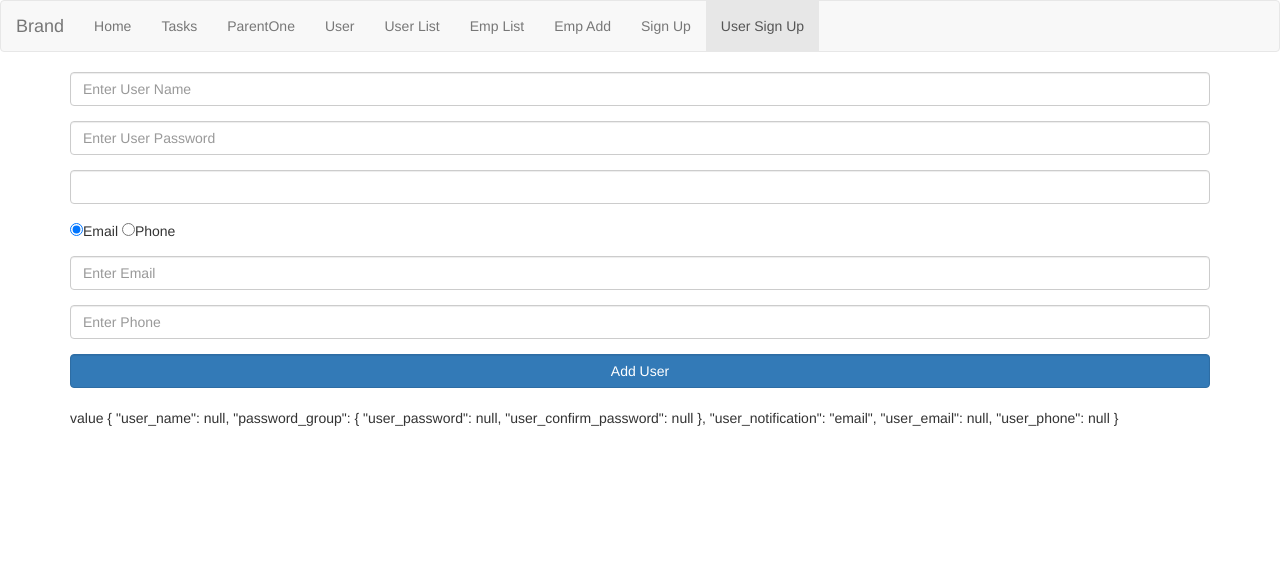
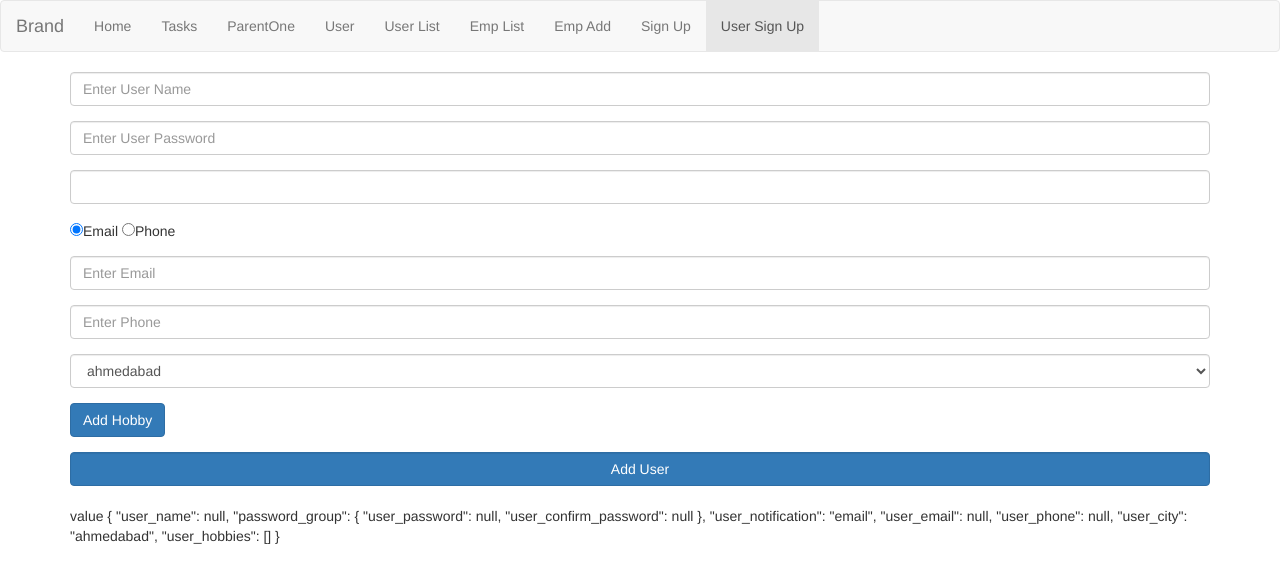
Before and after one commit to jinalshah999/amnexDemoAngular, an Angular app in the folder secondapp/: page /usersignup in a window 1280 px wide. Shown: the top 582 px of the page. Built offline with nearby package versions, Linux system fonts and the light colour scheme.

Commit message:
added control runtime

```diff
--- a/secondapp/src/app/signup/signup.component.ts
+++ b/secondapp/src/app/signup/signup.component.ts
@@ -37,6 +37,7 @@ export class SignupComponent implements OnInit {
       user_city: new FormControl("Ahmedabad", [Validators.required]),
       user_notification: new FormControl("email")
     });
+
 
     this.signupForm
       .get("user_notification")
--- a/secondapp/src/app/user-signup/user-signup.component.html
+++ b/secondapp/src/app/user-signup/user-signup.component.html
@@ -36,6 +36,19 @@
       <label class="alert alert-danger" *ngIf="user_signup.get('user_phone').hasError('required') && !user_signup.get('user_phone').pristine  "  >Phone is reuired</label>
 
     </div>
+    <div class="form-group">
+      <select class="form-control" formControlName="user_city" >
+        <option value="-1" >Select City</option>
+        <option *ngFor="let item of cities" [value]="item"  >{{item}}</option>
+      </select>
+    </div>
+    <div class="form-group">
+      <button type="button" class="btn btn-primary" (click)="onAddHobbyClick()"  >Add Hobby</button>
+      <div formArrayName="user_hobbies" *ngFor="let item of getHobbies();let i=index;"  class="form-group">
+        <input class="form-control"  [formControlName]="i">
+        <button (click)="onHobbyRemove(i)" class="btn btn-danger" >Delete</button>
+      </div>
+    </div>
     <button type="submit" class="form-control btn btn-primary">Add User</button>
   </form>
   <br>value {{user_signup.value |json }}
--- a/secondapp/src/app/user-signup/user-signup.component.ts
+++ b/secondapp/src/app/user-signup/user-signup.component.ts
@@ -3,7 +3,8 @@ import {
   FormGroup,
   FormControl,
   Validators,
-  AbstractControl
+  AbstractControl,
+  FormArray
 } from "@angular/forms";
 
 @Component({
@@ -15,6 +16,7 @@ export class UserSignupComponent implements OnInit {
   user_signup: FormGroup;
   constructor() {}
   invalidNames: string[] = ["jinal", "shah"];
+  cities: string[] = ["ahmedabad", "surat", "baroda"];
   ngOnInit() {
     this.user_signup = new FormGroup({
       user_name: new FormControl(null, [
@@ -34,16 +36,27 @@ export class UserSignupComponent implements OnInit {
         Validators.required,
         Validators.email
       ]),
-      user_phone: new FormControl(null)
+      user_phone: new FormControl(null),
+      user_city: new FormControl("ahmedabad", Validators.required),
+      user_hobbies: new FormArray([])
     });
-    this.user_signup.get("user_notification").valueChanges.subscribe(
-      x=>this.setValidation(x)
-    );
+    this.user_signup
+      .get("user_notification")
+      .valueChanges.subscribe(x => this.setValidation(x));
   }
   onUserAdd() {
     console.log(this.user_signup);
   }
-
+  getHobbies() {
+    return (<FormArray>this.user_signup.get("user_hobbies")).controls;
+  }
+  onAddHobbyClick() {
+    const cntrl=new FormControl(null);
+    (<FormArray> this.user_signup.get('user_hobbies')).push(cntrl);
+  }
+  onHobbyRemove(i){
+    (<FormArray>this.user_signup.get('user_hobbies')).removeAt(i);
+  }
   setValidation(value: string): void {
     let emailControl = this.user_signup.get("user_email");
     let phoneControl = this.user_signup.get("user_phone");
```
